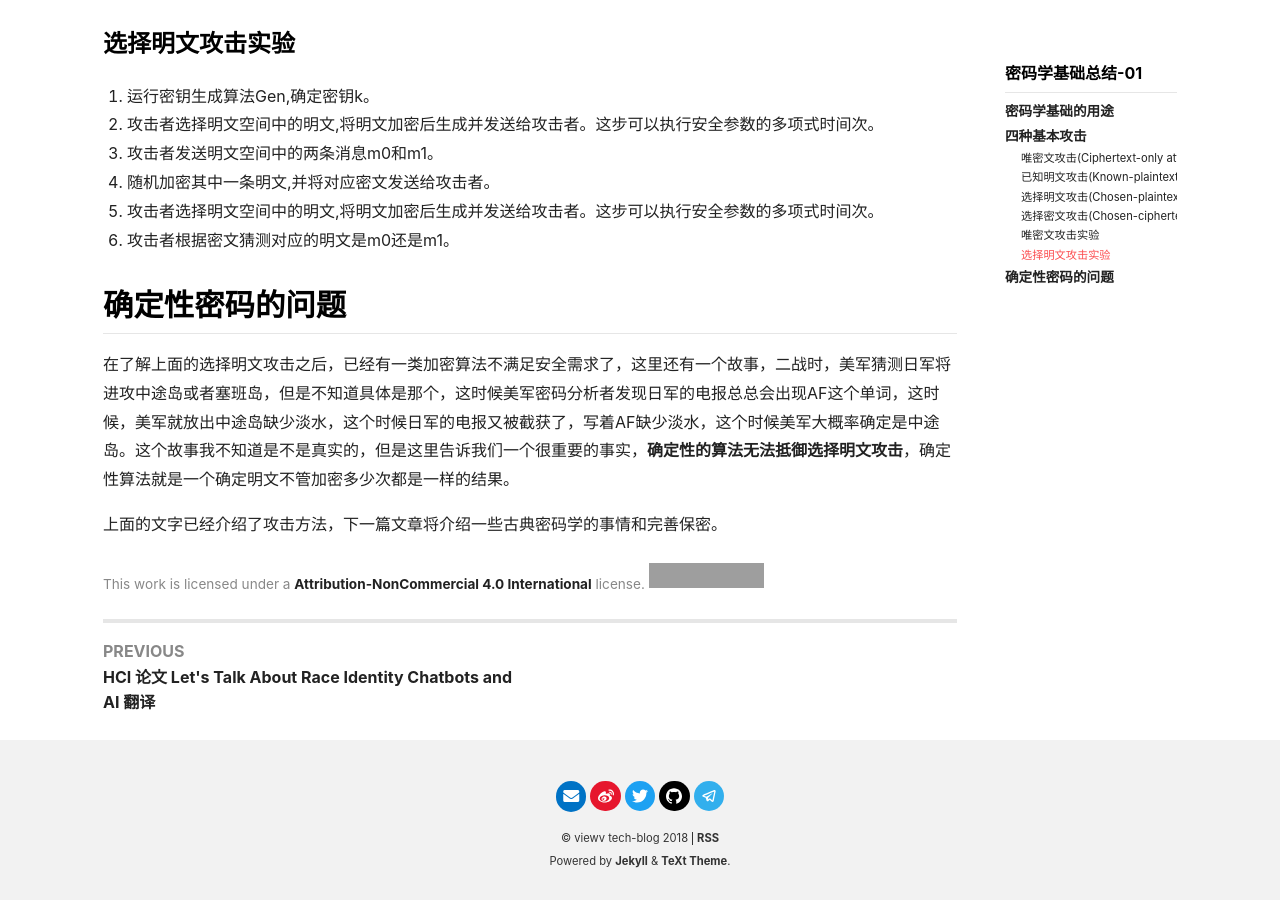
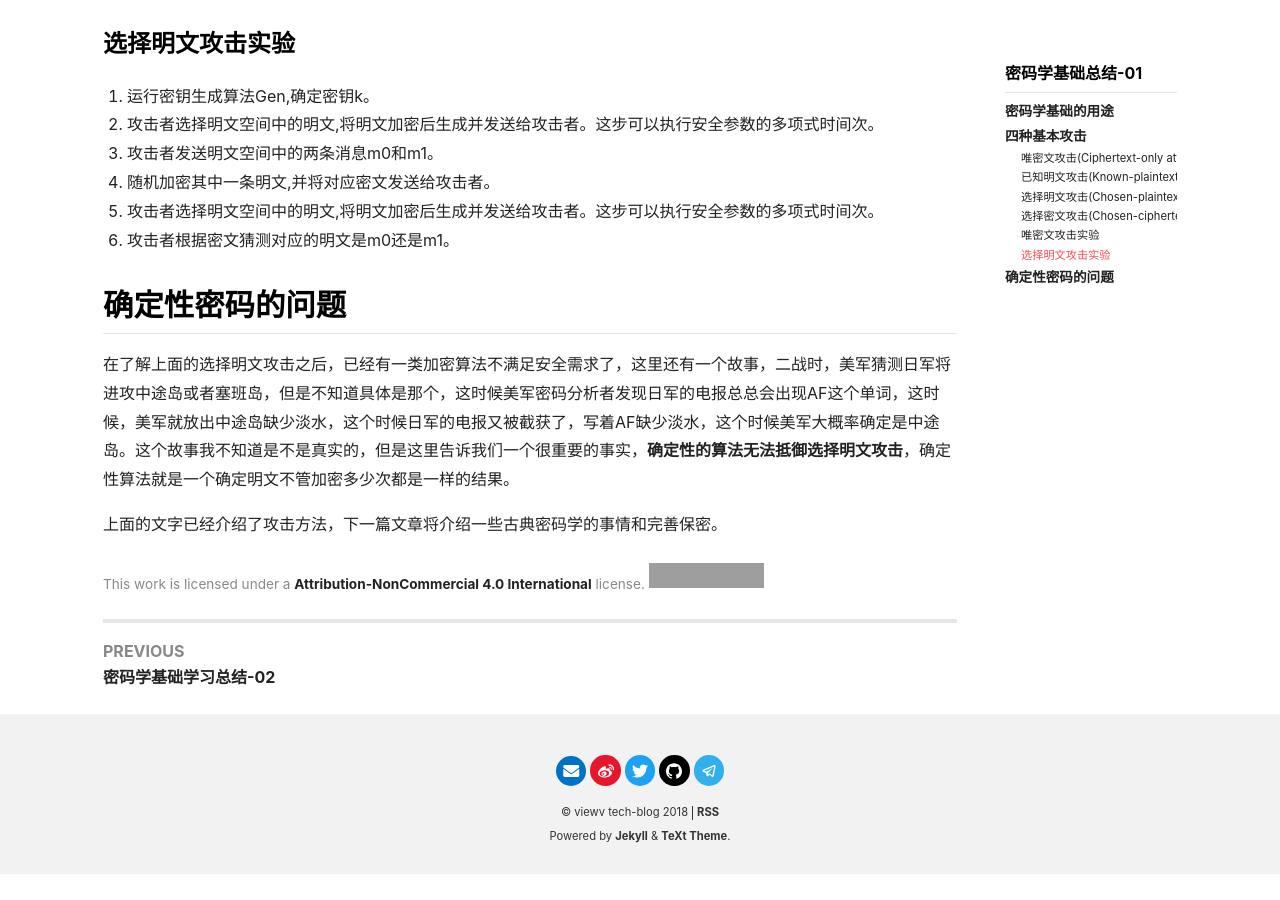
Before and after one commit to zxnnet/zxnnet.github.io, a Jekyll site: the page built from _posts/2019-04-20-cyptro-01.md, in a window 1280 px wide and 900 px high, scrolled down 2069 px. Built offline with Jekyll 4.4.1, drawn with Linux system fonts in a browser that asks for light colours; nearby versions of some CDN libraries; comment, search, counter and statistics services are not loaded; after the commit the page ends 2943 px from its top, so only the background shows below that; some of the changed lines change nothing that is shown; grey boxes are pictures that could not be loaded.

Commit message:
add a passage fix commit bug

````diff
--- /dev/null
+++ b/_posts/2019-04-20-crypto-02.md
@@ -0,0 +1,148 @@
+---
+layout: article
+title: 密码学基础学习总结-02
+tags: 密码学 完善保密 古典密码学 总结 笔记
+mode: immersive
+key: k18
+aside:
+  toc: true
+header:
+  theme: dark
+article_header:
+  type: overlay
+  theme: dark
+  background_color: '#203028'
+  background_image:
+    gradient: 'linear-gradient(135deg, rgba(34, 139, 87 , .4), rgba(139, 34, 139, .4))'
+    src: https://i.loli.net/2019/04/20/5cbb128101743.jpg
+---
+
+# 密码学基础总结-02
+
+这篇文章中我们将介绍古典密码学和完善保密相关知识，古典密码学就是现在没有人用的加密😂，好吧也不能这么说，如果你是为了故意要让别人解密出来，表白啥的是很好的算法，不过在正经加密不要用，会被锤。完善保密是理论上最完美的加密，但是应该用的地方很少。
+
+## 凯撒密码
+
+凯撒密码就是移位密码，下面这段解释搬运自维基百科：
+
+凯撒密码的替换方法是通过排列明文和密文字母表，密文字母表示通过将明文字母表向左或向右移动一个固定数目的位置。例如，当偏移量是左移3的时候（解密时的密钥就是3）：
+
+```
+明文字母表：ABCDEFGHIJKLMNOPQRSTUVWXYZ
+密文字母表：DEFGHIJKLMNOPQRSTUVWXYZABC
+```
+
+使用时，加密者查找明文字母表中需要加密的消息中的每一个字母所在位置，并且写下密文字母表中对应的字母。需要解密的人则根据事先已知的密钥反过来操作，得到原来的明文。例如：
+
+```
+明文：THE QUICK BROWN FOX JUMPS OVER THE LAZY DOG
+密文：WKH TXLFN EURZQ IRA MXPSV RYHU WKH ODCB GRJ
+```
+
+凯撒密码的加密、解密方法还能够通过[同余](https://www.wikiwand.com/zh-hans/%E5%90%8C%E4%BD%99)的数学方法进行计算。首先将字母用数字代替，A=0，B=1，...，Z=25。此时偏移量为n的加密方法即为：
+
+$E_n(x) = (x+n) mod 26$
+
+
+解密就是：
+
+$D_n(x) = (x - n)mod26$
+
+这个密码广为人知，最早我记得在初中还是高中学概率的时候就学过，因为破解十分容易，大不了遍历一遍所有的26个字母，总能找到，大量密文的情况下，还可以进行频率分析破解，而且本文用汉字书写，这个不好套字母。
+
+## 单字母替换密码
+
+古典时代的人们一想，移位我也就能移25位，这也太弱了，所以开发了单字母替换算法，这样我总安全了吧，但是实际上还是会被攻击，还是频率攻击，这是难以避免的。
+
+## 维吉尼亚密码
+
+古典时代，人们又想出来了维吉尼亚密码，这是一种多表密码，下面懒惰的我还是搬运维基百科：
+
+在一个[凯撒密码](https://www.wikiwand.com/zh-hans/%E5%87%B1%E6%92%92%E5%AF%86%E7%A2%BC)中，字母表中的每一字母都会作一定的偏移，例如偏移量为3时，`A`就转换为了`D`、`B`转换为了`E`……而维吉尼亚密码则是由一些偏移量不同的恺撒密码组成。
+
+为了生成密码，需要使用[表格法](https://www.wikiwand.com/zh-hans/%E8%A1%A8%E6%A0%BC%E6%B3%95)。这一表格包括了26行字母表，每一行都由前一行向左偏移一位得到。具体使用哪一行字母表进行编译是基于密钥进行的，在过程中会不断地变换。
+
+例如，假设[明文](https://www.wikiwand.com/zh-hans/%E6%98%8E%E6%96%87)为：
+
+```
+ATTACKATDAWN
+```
+
+选择某一关键词并重复而得到密钥，如关键词为`LEMON`时，密钥为：
+
+```
+LEMONLEMONLE
+```
+
+对于明文的第一个字母`A`，对应密钥的第一个字母`L`，于是使用表格中`L`行字母表进行加密，得到[密文](https://www.wikiwand.com/zh-hans/%E5%AF%86%E6%96%87)第一个字母`L`。类似地，明文第二个字母为`T`，在表格中使用对应的`E`行进行加密，得到密文第二个字母`X`。以此类推，可以得到：
+
+```
+明文：ATTACKATDAWN
+密钥：LEMONLEMONLE
+密文：LXFOPVEFRNHR
+```
+
+解密的过程则与加密相反。例如：根据密钥第一个字母`L`所对应的`L`行字母表，发现密文第一个字母`L`位于`A`列，因而明文第一个字母为`A`。密钥第二个字母`E`对应`E`行字母表，而密文第二个字母`X`位于此行`T`列，因而明文第二个字母为`T`。以此类推便可得到明文。
+
+用数字0-25代替字母`A`-`Z`，维吉尼亚密码的加密文法可以写成[同余](https://www.wikiwand.com/zh-hans/%E5%90%8C%E4%BD%99)的形式：
+
+$C_i \equiv P_i + K_i (mod26)$
+
+
+解密方法则能写成：
+
+$P_i \equiv C_i - K_i (mod26)$
+
+这次你不能简单的算频率攻击我了，在这里同一个字母可能被加密成不同的密文，由于这一点，在一段时间内人们还认为这个加密无法被攻破，“完美的加密？”，其实我们任然能够进行唯密文攻击。
+
+### 卡西斯基试验
+
+在维吉尼亚密码中我们发现，密钥长度我们是不知道的，但是我们可以知道其实密钥也就一个，密钥像滑窗一样进行加密，这个时候由于英文有很多重复的单词，比如the等等，这时候如果我们在一串密文中发现两段相同的密文，两者之间的距离很有可能就是密钥的长度，这时候我们多发现几段，求公因数就可以大致确定密钥长度，这时候，维吉尼亚密码相当于退化成为一个移位密码。
+
+### 弗里德曼试验
+
+这里也叫重合指数法，继续搬运维基百科：
+
+弗里德曼试验由威廉·F·弗里德曼（William F. Friedman）于1920年代发明。他使用了重合指数（index of coincidence）来描述密文字母频率的不匀性，从而破译密码。$k_p$指目标语言中两个任意字母相同的概率（英文中为0.067），$k_r$指字母表中这种情况出现的概率（英文中为1/26=0.0385），从而密钥长度可以估计为：
+$$
+\frac{k_p - k_r}{k_o - k_r}
+$$
+
+
+其中，观察概率为:
+$$
+k_o = \frac{\sum_{i=1}^{c}n_i(n_i-1)}{N(N-1)}
+$$
+
+
+其中，*c*是指字母表的长度（英文为26），*N*指文本的长度，$n_1$到$n_c$是指密文的字母频率，为整数。
+
+此方法只是一种估计，会随着文本长度的增加而更为精确。在实践中，会尝试接近此估计的多个密钥长度。 一种更好的方法是将密文写成矩阵形式，其中列数与假定的密钥长度一致，将每一列的重合指数单独计算，并求得平均重合指数。对于所有可能的密钥长度，平均重合指数最高的最有可能是真正的密钥长度。这样的试验可以作为卡西斯基试验的补充。
+
+总之，我们可以用各种方法攻破维吉尼亚密码。
+
+## 古典密码学带给我们的启示
+
+古典密码学大多保护算法，当算法泄露的时候，很多时候就能破译成功，这是不安全的，人们不能自己拍脑门想一个算法写出来就说是安全的，而是应该开放出来算法，让全世界的人研究攻击，这样没有被攻破，这样才算是安全的加密算法，人们要保护的是密钥。
+
+密码学不能给予字母等等文字来加密，这样很容易被频率攻击攻破，现代密码学基于二进制位的加密，这样是无法进行频率攻击的。
+
+现代密码必须实现同一明文同一密文多次加密，每一次都不一样，这样才能抵抗选择明文攻击。
+
+不过说实在的，后面的对称加密很大程度上还是在做很多古典密码学的样子，在二进制位上做很多替换代换出来的AES，这样讲当然不全面，但是是有这样的影子的，而且人们在分析古典密码学中，发现了一种完全加密的加密方法。
+
+## 完善加密,无条件安全(Unconditional Security)
+
+回到攻防模型，这时候我们来计算攻击者获胜的概率:
+
+一个加密算法 $(Gen, Enc, Dec)$ 在明文空间$M$上如果是无条件安全的，那么对于$M$的每一种概率分布,其中的每个消息$m$和每个可能出现的密文$c (Pr[C = c] > 0)$,均满足如下条件:
+
+$Pr[M=m | C=c] = Pr[M=m]$
+
+我们说这是完善保密的算法，也就是说攻击者知道不知道密文$c$没有关系，反正都是瞎猜，这种极端的情况代表着明文空间和密文空间完全独立，这样攻击者理论上即使有无限的计算资源也无法通过密文恢复明文，那么什么算法能如此的强呢！？
+
+一次一密，也叫一次性密码本，也就是每一次都只用一个密码本生成密文，每个都是独立的，保证密码本安全的情况下，这种密码牢不可破，明文空间和密文空间完全分离，但是相对应的成本非常高。应该在某些很重要的场合才会使用，而且条件严苛。
+
+为什么说这个跟古典密码学有点关系呢？在维吉尼亚密码的分析中，人们逐渐意识到了这个完善保密的道理，事物总是这样演变的。
+
+下一篇文章将进入现代密码学。
--- a/_posts/2019-04-20-cyptro-01.md
+++ b/_posts/2019-04-20-cyptro-01.md
@@ -3,7 +3,7 @@
 title: 密码学基础学习总结-01
 tags: 密码学 对称加密 非对称加密 总结 笔记
 mode: immersive
-key: d12
+key: k17
 aside:
   toc: true
 header:
````
